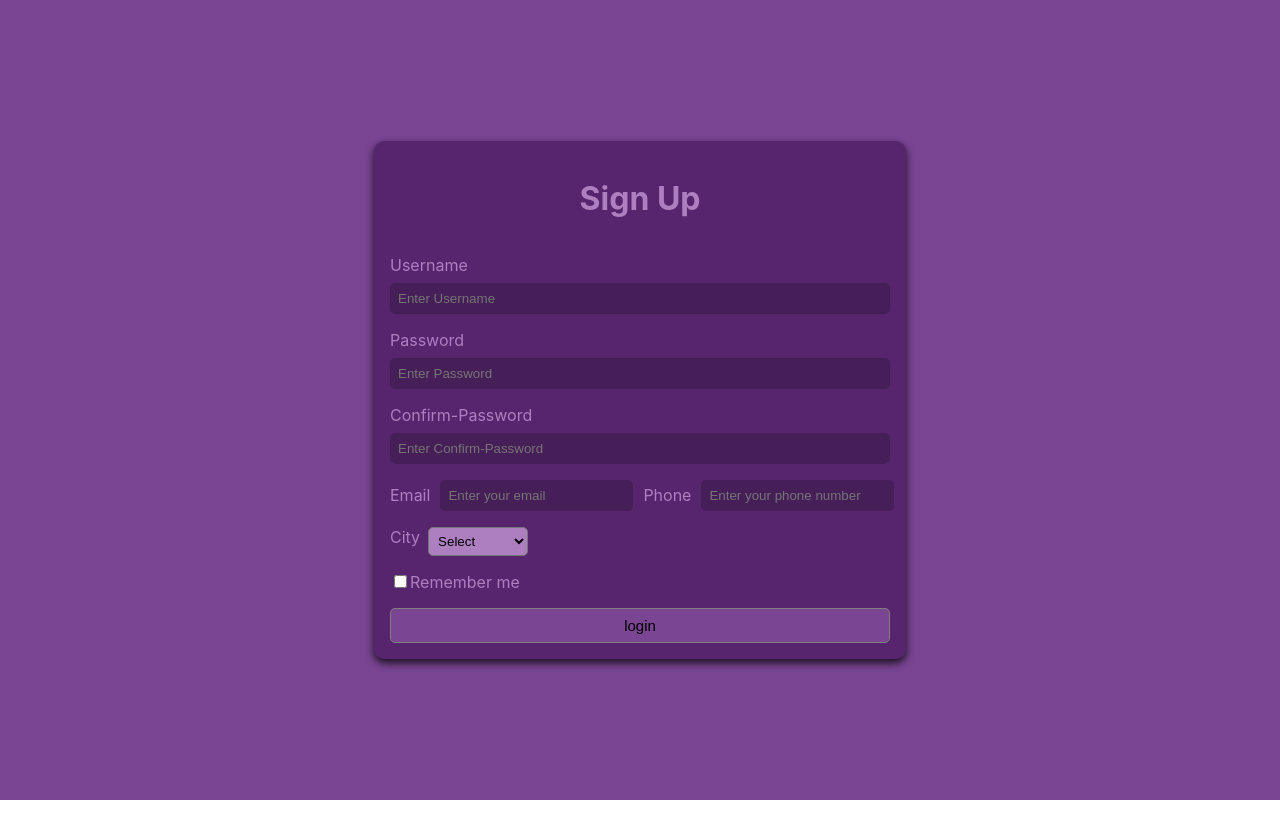
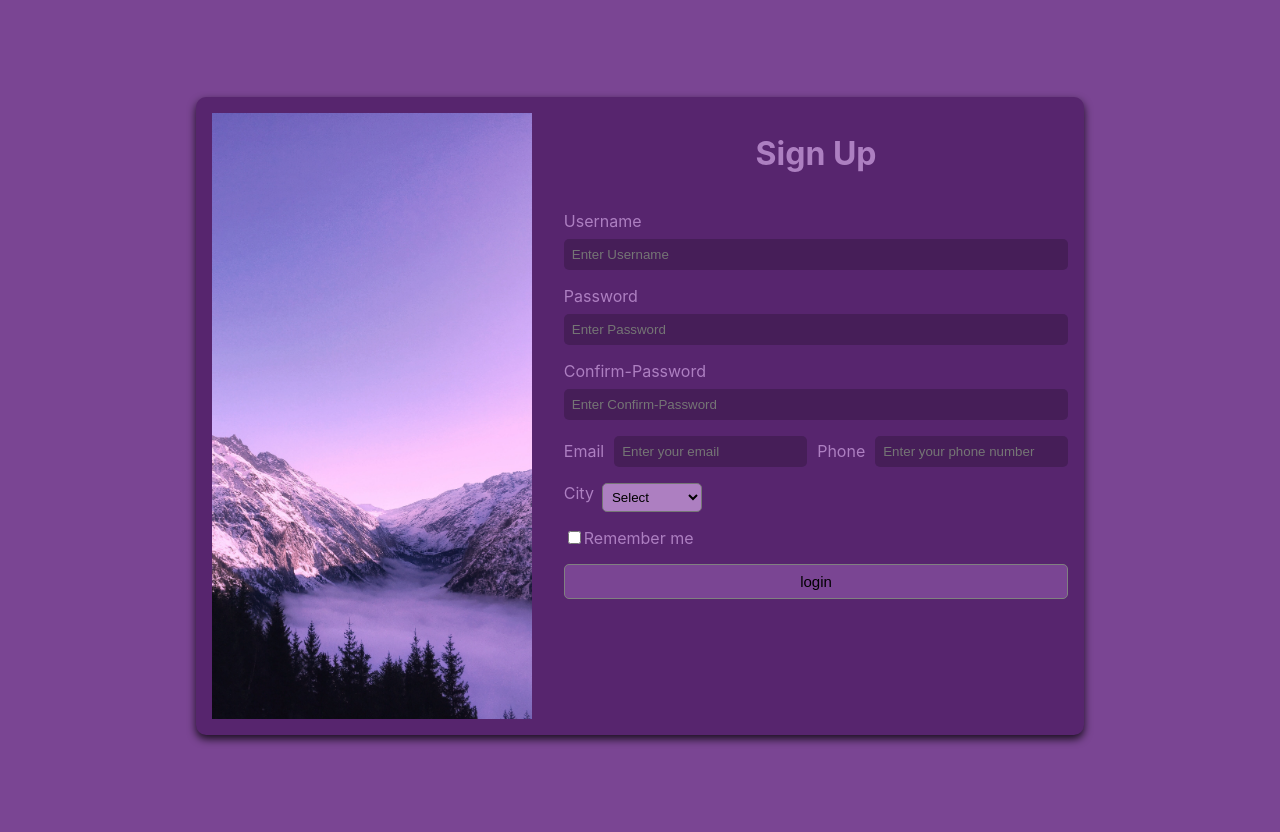
Before and after one commit to Sajjad124/sign-up-form, a React (Create React App) app: page / in a window 1280 px wide. Before the commit the page ends 800 px from the top, so only its background shows below. Built offline with nearby package versions, Linux system fonts and the light colour scheme.

Commit message:
update styling

```diff
--- a/src/Card.js
+++ b/src/Card.js
@@ -1,9 +1,11 @@
 import React from "react";
 import Form from "./Form";
+import sideimg from "./side-image.jpg";
 
 const Card = () => {
   return (
     <div className="card">
+      <img src={sideimg} alt="" className="image" />
       <Form />
     </div>
   );
--- a/src/index.css
+++ b/src/index.css
@@ -13,17 +13,23 @@ code {
 }
 
 .card {
+  display: flex;
+  gap: 2rem;
   background-color: rgb(87 37 110);
-  min-height: 50vh;
-  width: 500px;
+  max-height: 80vh;
   border-radius: 10px;
   box-shadow: 0 4px 8px 0 rgba(0, 0, 0, 0.8);
   padding: 1rem;
 }
+.image {
+  width: 20rem;
+  flex: 1;
+}
 .container {
+  padding: 1rem;
   background-color: rgb(122, 69, 147);
   /* background-color: rgb(121, 26, 26); */
-  height: 100vh;
+  min-height: 100vh;
   display: flex;
   justify-content: center;
   align-items: center;
@@ -92,7 +98,7 @@ label {
   align-items: center;
   border-radius: 5px;
 }
-.city{
+.city {
   display: flex;
   gap: 0.5rem;
 }
```
Also changed, not shown: src/App.js (+4 -4 lines), src/image.js (added), src/side-image.jpg (added).
